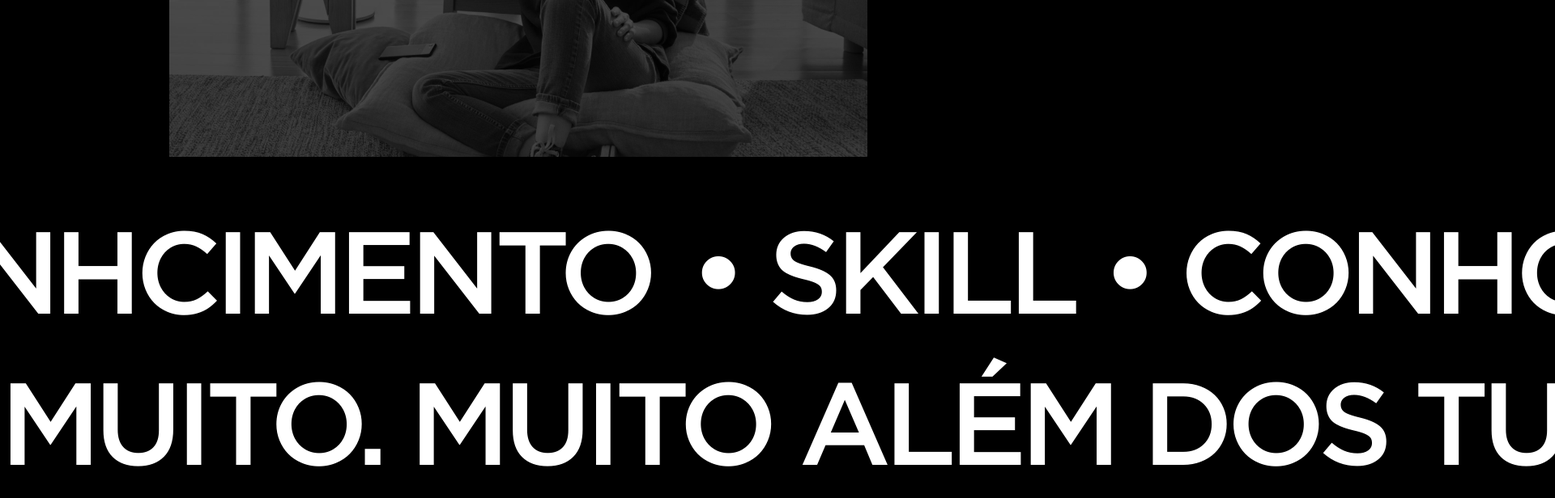
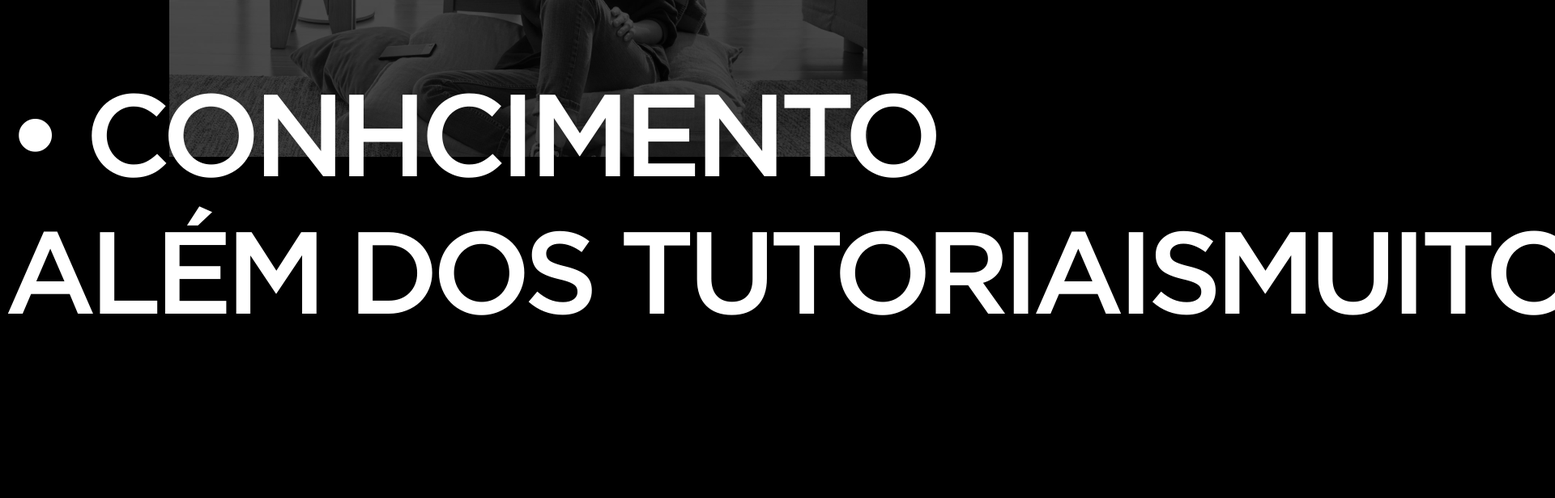
Before and after one commit to CaduValezzi/fiap_prova_front, a React (Create React App) app: page / in a window 1280 px wide. Shown: the part 1368-1984 px from the top of the page at 81% size, 1920 px wide, since content can reach past the window. Built offline with nearby package versions, Linux system fonts and the light colour scheme.

Commit message:
fix text animation

```diff
--- a/src/assets/css/default.css
+++ b/src/assets/css/default.css
@@ -190,38 +190,30 @@ html body .intro .intro-container .intro-text-two .scroll {
   width: 100vw;
   overflow: hidden;
 }
-html body .intro .intro-container .intro-text-two .scroll-right__inner, html body .intro .intro-container .intro-text-two .scroll-left__inner {
+html body .intro .intro-container .intro-text-two .scroll-left__inner, html body .intro .intro-container .intro-text-two .scroll-right__inner {
   display: flex;
   flex-wrap: wrap;
   width: max-content;
   gap: 3rem;
 }
-html body .intro .intro-container .intro-text-two .scroll-right__inner .dot, html body .intro .intro-container .intro-text-two .scroll-left__inner .dot {
-  width: 150px;
-  border: solid 5px var(--color-white);
-  border-radius: 100%;
-}
-html body .intro .intro-container .intro-text-two .scroll-right__inner p, html body .intro .intro-container .intro-text-two .scroll-left__inner p {
+html body .intro .intro-container .intro-text-two .scroll-left__inner p, html body .intro .intro-container .intro-text-two .scroll-right__inner p {
   margin: 10px 0;
   padding: 70px 0;
 }
-html body .intro .intro-container .intro-text-two .scroll-right__inner .text__left, html body .intro .intro-container .intro-text-two .scroll-left__inner .text__left {
-  animation: scroll-left auto linear;
-  animation-timeline: scroll();
+html body .intro .intro-container .intro-text-two .scroll-left__inner .line-1-text__left,
+html body .intro .intro-container .intro-text-two .scroll-left__inner .line-2-text__left, html body .intro .intro-container .intro-text-two .scroll-right__inner .line-1-text__left,
+html body .intro .intro-container .intro-text-two .scroll-right__inner .line-2-text__left {
+  width: max-content;
+  position: absolute;
+  top: 180vh;
+  left: 0px;
 }
-html body .intro .intro-container .intro-text-two .scroll-right__inner .text__right, html body .intro .intro-container .intro-text-two .scroll-left__inner .text__right {
-  animation: scroll-right auto linear;
-  animation-timeline: scroll();
-}
-@keyframes scroll-left {
-  from {
-    transform: translate(calc(-50% - 1.5rem));
-  }
-}
-@keyframes scroll-right {
-  to {
-    transform: translate(calc(-50% - 1.5rem));
-  }
+html body .intro .intro-container .intro-text-two .scroll-left__inner .line-1-text__right,
+html body .intro .intro-container .intro-text-two .scroll-left__inner .line-2-text__right, html body .intro .intro-container .intro-text-two .scroll-right__inner .line-1-text__right,
+html body .intro .intro-container .intro-text-two .scroll-right__inner .line-2-text__right {
+  width: max-content;
+  position: absolute;
+  right: 0px;
 }
 
 /*# sourceMappingURL=default.css.map */
--- a/src/assets/scss/default.scss
+++ b/src/assets/scss/default.scss
@@ -207,7 +207,8 @@ html {
 
 
                     }
-                    .curtain__animation{
+
+                    .curtain__animation {
                         animation: show-image 1s forwards;
                     }
 
@@ -242,30 +243,36 @@ html {
                         width: 100vw;
                         overflow: hidden;
 
-                        &-right__inner,
-                        &-left__inner {
+                        &-left__inner,
+                        &-right__inner {
                             display: flex;
                             flex-wrap: wrap;
                             width: max-content;
                             gap: 3rem;
 
-                            .dot{
-                                width: 150px;
-                                border: solid 5px var(--color-white);
-                                border-radius: 100%;
-                            }
 
-                            p{
+                            p {
                                 margin: 10px 0;
                                 padding: 70px 0;
                             }
-                            .text__left{
-                                animation: scroll-left auto linear;
-                                animation-timeline: scroll();
+
+                            .line-1-text__left,
+                            .line-2-text__left {
+                                width: max-content;
+                                position: absolute;
+                                top: 180vh;
+                                left: 0px;
+                                // animation: scroll-left auto linear;
+                                // animation-timeline: scroll();
                             }
-                            .text__right{
-                                animation: scroll-right auto linear;
-                                animation-timeline: scroll();
+
+                            .line-1-text__right,
+                            .line-2-text__right {
+                                width: max-content;
+                                position: absolute;
+                                right: 0px;
+                                // animation: scroll-right auto linear;
+                                // animation-timeline: scroll();
                             }
 
 
@@ -274,16 +281,17 @@ html {
 
                     }
 
-                    @keyframes scroll-left {
-                        from{
-                            transform: translate(calc(-50% - 1.5rem));
-                        }
-                    }
-                    @keyframes scroll-right {
-                        to{
-                            transform: translate(calc(-50% - 1.5rem));
-                        }
-                    }
+                    // @keyframes scroll-left {
+                    //     from {
+                    //         transform: translate(calc(-50% - 1.5rem));
+                    //     }
+                    // }
+
+                    // @keyframes scroll-right {
+                    //     to {
+                    //         transform: translate(calc(-50% - 1.5rem));
+                    //     }
+                    // }
                 }
             }
         }
--- a/src/components/menu.jsx
+++ b/src/components/menu.jsx
@@ -5,6 +5,10 @@ import FiapLogo from "../assets/svgs/logo-fiap.svg"
 
 export const Menu = () => {
     window.addEventListener('scroll', () => {
+
+
+
+
         if (window.scrollY > 1) {
             document.querySelector(".menu").classList.add("menu-animation")
         }
--- a/src/pages/sobre.jsx
+++ b/src/pages/sobre.jsx
@@ -5,8 +5,18 @@ import { Menu } from '../components/menu';
 import Intro from '../assets/imgs/intro.png'
 
 export const Sobre = () => {
-   const curtain = document.querySelector(".container-curtain")
+
    window.addEventListener('scroll', () => {
+      let position = window.scrollY - 500;
+      const line1left = document.querySelector(".line-1-text__left")
+      const line2left = document.querySelector(".line-2-text__left")
+      const line1right = document.querySelector(".line-1-text__right")
+      const line2right = document.querySelector(".line-2-text__right")
+      line1left.style.left = `${position}px`
+      line2left.style.left = `${position - 1655 - 24}px`
+      line1right.style.left = `${-position + 1000}px`
+      line2right.style.left = `${-position - 2481 + 1000}px`
+
       if (window.scrollY > 716) {
          document.querySelector(".container-curtain").classList.add("curtain__animation")
       }
@@ -44,27 +54,25 @@ export const Sobre = () => {
                </div>
                <div className='intro-figure'>
                   <img className='intro-img' src={Intro} alt="" />
-                  <div className='container-curtain test'></div>
+                  <div className='container-curtain curtain'></div>
                </div>
                <div className='intro-text-two '>
                   <div className='scroll-left__inner'>
-                     <p className='text__left'>
-                        • SKILL • CONHCIMENTO
-                     </p>
-                     <p className='text__left'>
-                        • SKILL • CONHCIMENTO
-                     </p>
+                     <p className='line-1-text__left text'> • SKILL • CONHCIMENTO </p>
+                     <p className='line-2-text__left text'> • SKILL • CONHCIMENTO</p>
                   </div>
                   <div className='scroll-right__inner'>
-                     <p className='text__right'>MUITO. MUITO ALÉM DOS TUTORIAIS</p>
-                     <p className='text__right'>MUITO. MUITO ALÉM DOS TUTORIAIS</p>
+                     <p className='line-1-text__right  text'>MUITO. MUITO ALÉM DOS TUTORIAIS</p>
+                     <p className='line-2-text__right  text'>MUITO. MUITO ALÉM DOS TUTORIAIS</p>
                   </div>
 
                </div>
             </div>
          </section>
          <section className='container-fluid'>
+            <div className='water-container'>
 
+            </div>
          </section>
       </>
    )
```
Also changed, not shown: 1 other file (tests, documents, lock files or other folders).
